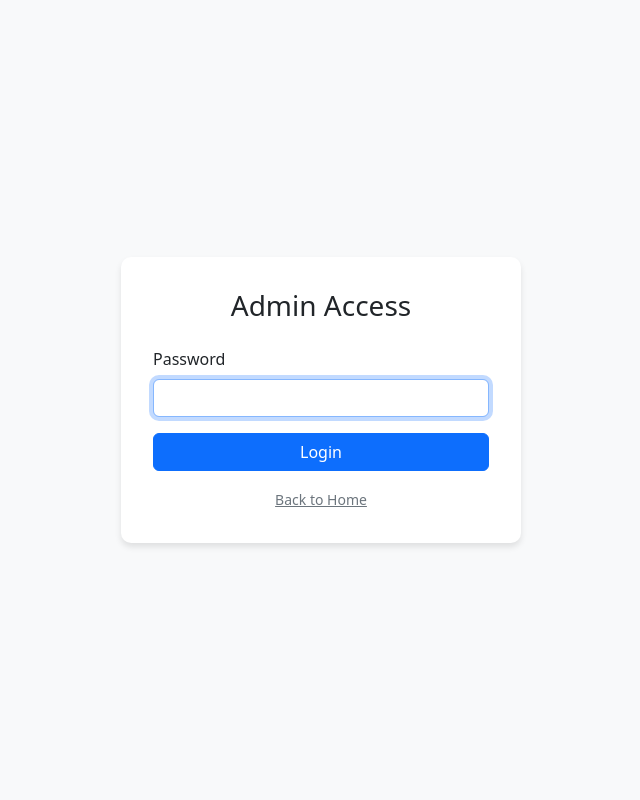
After one commit to nadew-jayaweera/Voting-System, a Flask app: page /login in a window 1280 px wide. The commit adds this page. Shown: the whole page, without its empty margins (319-959 px from the left). Run offline with Flask 3, Linux system fonts and the light colour scheme.

Commit message:
Implement admin login system, enhance admin panel UI, and update dependencies

```diff
--- a/app.py
+++ b/app.py
@@ -1,13 +1,23 @@
 import time
+import os
 import sqlite3
 import pandas as pd
 from threading import Timer
-from flask import Flask, render_template, request, send_file
+from flask import Flask, render_template, request, send_file, redirect, url_for, session, flash, make_response
 from flask_socketio import SocketIO, emit
+from dotenv import load_dotenv
+
+# 1. LOAD SECRETS
+load_dotenv()
 
 app = Flask(__name__)
-app.config['SECRET_KEY'] = 'secret!'
+# Ensure Secret Key is consistent.
+app.config['SECRET_KEY'] = os.getenv('FLASK_SECRET', 'fallback_fixed_key_999')
 socketio = SocketIO(app, cors_allowed_origins="*")
+
+# 2. GET CONFIG FROM .ENV
+ADMIN_PASSWORD = (os.getenv('ADMIN_PASSWORD') or "1234").strip()
+ADMIN_PATH = (os.getenv('ADMIN_URL_PATH') or "/admin").strip()
 
 # --- DATA ---
 contestants = [
@@ -47,19 +57,14 @@ current_state = {
 
 round_voters = set()
 
-# --- HELPER: GET REAL IP (FIX FOR NGROK) ---
+# --- HELPER: GET REAL IP ---
 def get_client_ip():
-    """
-    Retrieves the real IP address of the user, even if they are behind
-    a proxy like Ngrok, Cloudflare, or Render.
-    """
     if 'X-Forwarded-For' in request.headers:
-        # The header often looks like: "Client-IP, Proxy-IP, ..."
-        # We want the first one (the Client).
         return request.headers.get('X-Forwarded-For').split(',')[0].strip()
     return request.remote_addr
 
 # --- ROUTES ---
+
 @app.route('/')
 def index():
     return render_template('welcome.html')
@@ -68,16 +73,55 @@ def index():
 def vote():
     return render_template('voter.html')
 
-@app.route('/admin')
-def admin():
-    return render_template('admin.html', contestants=contestants)
-
 @app.route('/screen')
 def screen():
     return render_template('screen.html')
 
+# --- LOGIN SYSTEM ---
+
+@app.route('/login', methods=['GET', 'POST'])
+def login():
+    # If already logged in, send them straight to admin
+    if session.get('is_admin'):
+        return redirect(ADMIN_PATH)
+
+    if request.method == 'POST':
+        password_input = (request.form.get('password') or "").strip()
+
+        if password_input == ADMIN_PASSWORD:
+            session['is_admin'] = True
+            session.permanent = True  # Keep logged in (until logout)
+            return redirect(ADMIN_PATH)
+        else:
+            flash('Invalid Password')
+
+    return render_template('login.html')
+
+@app.route('/logout')
+def logout():
+    session.clear() # Destroy the "VIP Pass"
+    return redirect(url_for('login'))
+
+# --- THE HIDDEN ADMIN ROUTE ---
+@app.route(ADMIN_PATH)
+def admin_panel():
+    # SECURITY CHECK
+    if not session.get('is_admin'):
+        return redirect(url_for('login'))
+
+    # RENDER WITH NO CACHE (Security Fix)
+    # This prevents the "Back Button" from showing the page after logout
+    response = make_response(render_template('admin.html', contestants=contestants))
+    response.headers['Cache-Control'] = 'no-cache, no-store, must-revalidate'
+    response.headers['Pragma'] = 'no-cache'
+    response.headers['Expires'] = '0'
+    return response
+
 @app.route('/export')
 def export_results():
+    if not session.get('is_admin'):
+        return redirect(url_for('login'))
+
     conn = sqlite3.connect(DB_NAME)
     df = pd.read_sql_query("SELECT * FROM votes", conn)
     conn.close()
@@ -101,27 +145,25 @@ def export_results():
 
     return send_file(filename, as_attachment=True)
 
-# --- HELPERS ---
+# --- SOCKET EVENTS ---
+
 def auto_close_voting():
     with app.app_context():
         if current_state['active_contestant_id'] is not None:
             stop_voting()
 
-# --- SOCKET EVENTS ---
-
 @socketio.on('connect')
 def handle_connect():
-    # Use the new IP helper here too!
     user_ip = get_client_ip()
-
     emit('update_scores', yes_counts)
     emit('state_change', current_state)
-
     if user_ip in round_voters:
         emit('vote_success', {}, to=request.sid)
 
 @socketio.on('admin_start_voting')
 def start_voting(data):
+    if not session.get('is_admin'): return
+
     global round_voters
     c_id = int(data['id'])
     duration = int(data.get('seconds', 1800))
@@ -140,6 +182,8 @@ def start_voting(data):
 
 @socketio.on('admin_stop_voting')
 def stop_voting():
+    if not session.get('is_admin'): return
+
     current_state['active_contestant_id'] = None
     current_state['active_contestant_name'] = ""
     current_state['end_time'] = 0
@@ -147,8 +191,9 @@ def stop_voting():
 
 @socketio.on('admin_reset_data')
 def reset_data():
+    if not session.get('is_admin'): return
+
     global yes_counts, no_counts, round_voters
-
     conn = sqlite3.connect(DB_NAME)
     c = conn.cursor()
     c.execute("DELETE FROM votes")
@@ -164,10 +209,7 @@ def reset_data():
 
 @socketio.on('cast_vote')
 def handle_vote(data):
-    # --- CRITICAL FIX: Use the helper function ---
     voter_ip = get_client_ip()
-    # ---------------------------------------------
-
     vote_type = data.get('type', 'yes')
 
     if current_state['active_contestant_id'] is None:
--- a/requirements.txt
+++ b/requirements.txt
@@ -3,3 +3,4 @@ flask-socketio
 eventlet
 pandas
 openpyxl
+python-dotenv
--- /dev/null
+++ b/templates/login.html
@@ -0,0 +1,47 @@
+<!DOCTYPE html>
+<html>
+<head>
+    <title>Admin Login</title>
+    <meta name="viewport" content="width=device-width, initial-scale=1">
+    <link href="https://cdn.jsdelivr.net/npm/bootstrap@5.3.0/dist/css/bootstrap.min.css" rel="stylesheet">
+    <style>
+        body {
+            background-color: #f8f9fa;
+            height: 100vh;
+            display: flex;
+            justify-content: center;
+            align-items: center;
+        }
+        .login-card {
+            width: 100%;
+            max-width: 400px;
+            padding: 2rem;
+            border-radius: 10px;
+            box-shadow: 0 4px 6px rgba(0,0,0,0.1);
+            background: white;
+        }
+    </style>
+</head>
+<body>
+    <div class="login-card">
+        <h3 class="text-center mb-4">Admin Access</h3>
+
+        {% with messages = get_flashed_messages() %}
+            {% if messages %}
+                <div class="alert alert-danger">{{ messages[0] }}</div>
+            {% endif %}
+        {% endwith %}
+
+        <form method="POST" action="/login">
+            <div class="mb-3">
+                <label class="form-label">Password</label>
+                <input type="password" name="password" class="form-control" required autofocus>
+            </div>
+            <button type="submit" class="btn btn-primary w-100">Login</button>
+        </form>
+        <div class="text-center mt-3">
+            <a href="/" class="text-secondary small">Back to Home</a>
+        </div>
+    </div>
+</body>
+</html>
```
Also changed, not shown: templates/admin.html (+15 -2 lines), 1 other file.
